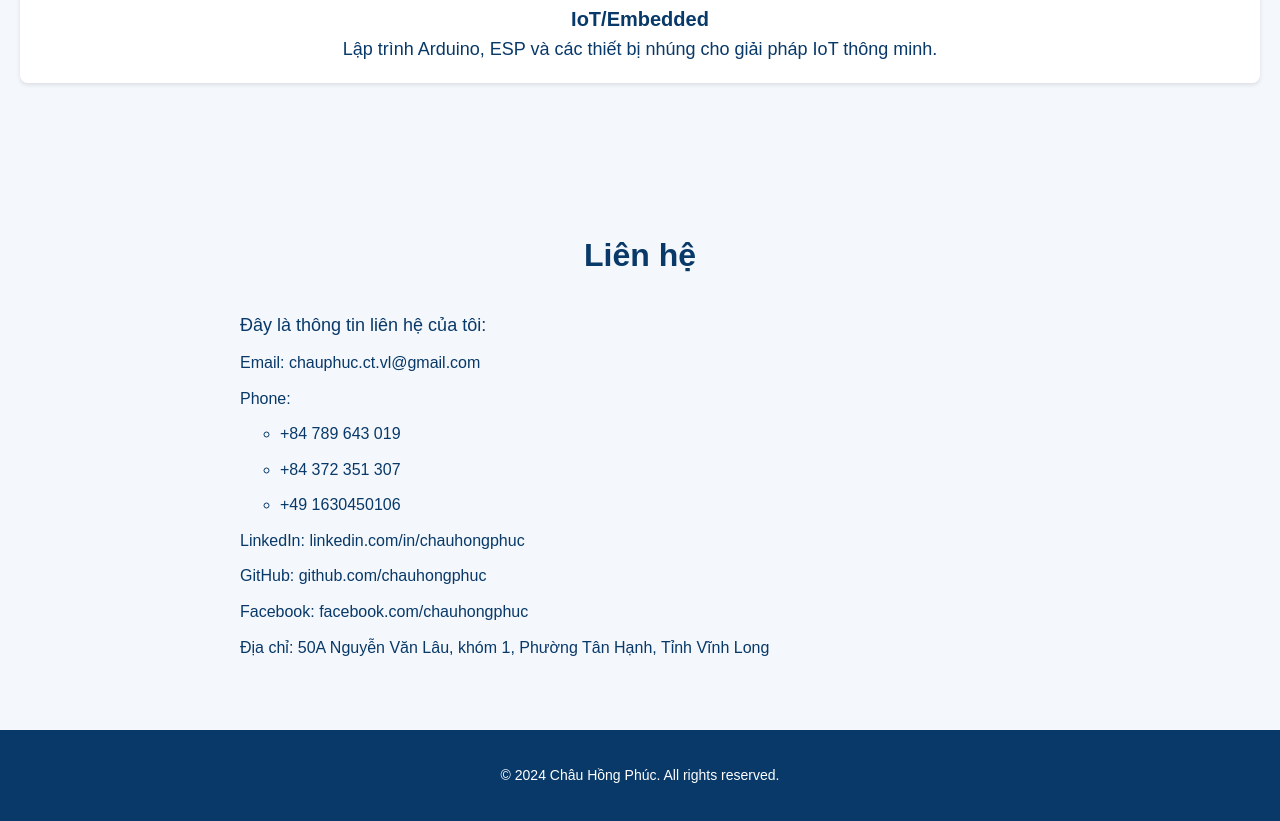
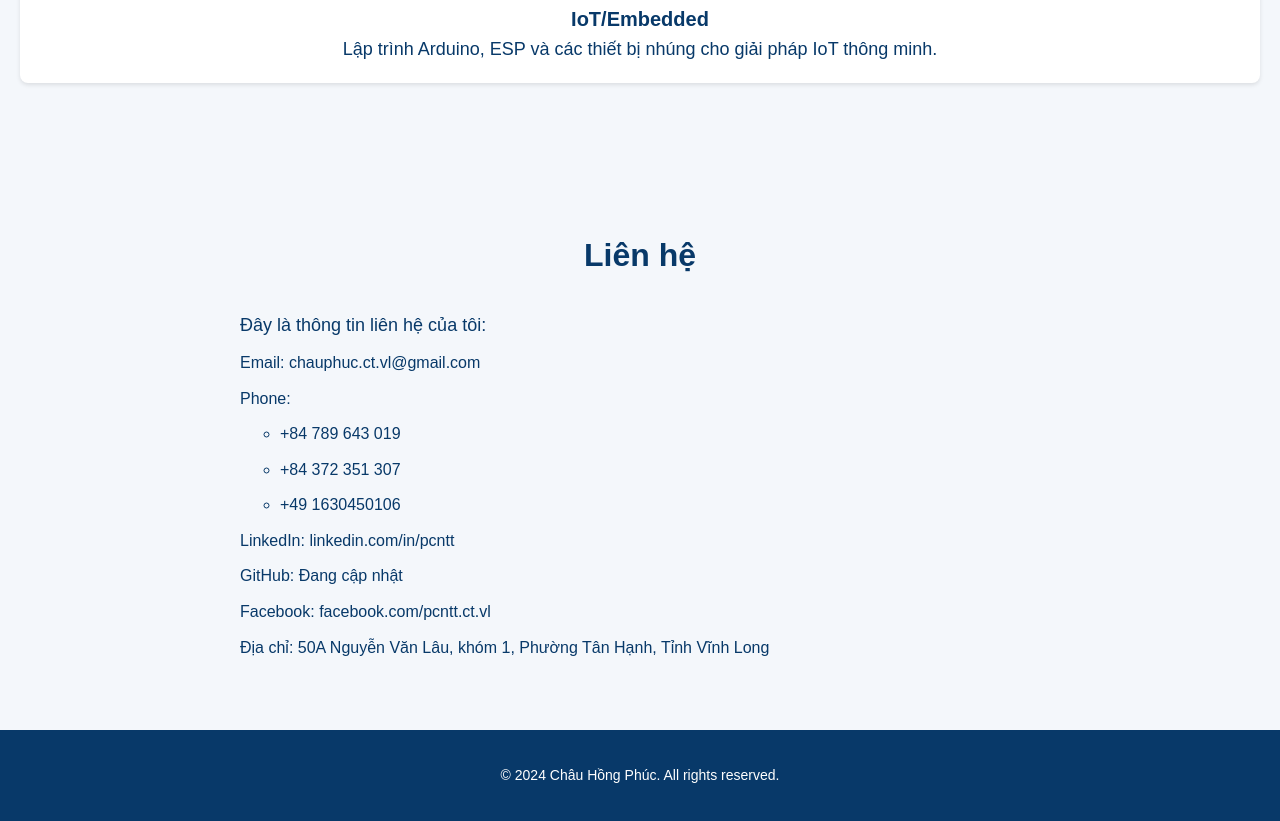
Before and after one commit to Helenna-i9/Info, a plain HTML site: page index.html in a window 1280 px wide. Shown: the part 2408-3229 px from the top of the page. Drawn offline with Linux system fonts and the light colour scheme.

Commit message:
update info

```diff
--- a/index.html
+++ b/index.html
@@ -124,9 +124,9 @@
                         <li class="contact-item-tel"><a href="tel:+84372351307">+84 372 351 307</a> </li>
                         <li class="contact-item-tel"><a href="tel: +49 1630450106">+49 1630450106</a> </li>
                     </ul></li>
-                    <li>LinkedIn: <a href="https://www.linkedin.com/in/chauhongphuc" target="_blank">linkedin.com/in/chauhongphuc</a></li>
-                    <li>GitHub: <a href="https://github.com/chauhongphuc" target="_blank">github.com/chauhongphuc</a></li>
-                    <li>Facebook: <a href="https://www.facebook.com/chauhongphuc" target="_blank">facebook.com/chauhongphuc</a></li>
+                    <li>LinkedIn: <a href="https://www.linkedin.com/in/ph%C3%BAc-ch%C3%A2u-3492093bb/" target="_blank">linkedin.com/in/pcntt</a></li>
+                    <li>GitHub: <a href="https://github.com/chauhongphuc" target="_blank">Đang cập nhật</a></li>
+                    <li>Facebook: <a href="https://www.facebook.com/pcntt.ct.vl" target="_blank">facebook.com/pcntt.ct.vl</a></li>
                     <li>Địa chỉ: <a href="https://maps.app.goo.gl/21jUDTqA217stU4k6" target="_blank">50A Nguyễn Văn Lâu, khóm 1, Phường Tân Hạnh, Tỉnh Vĩnh Long</a></li>
                 </ul>
 
```
Also changed, not shown: 1 other file.
